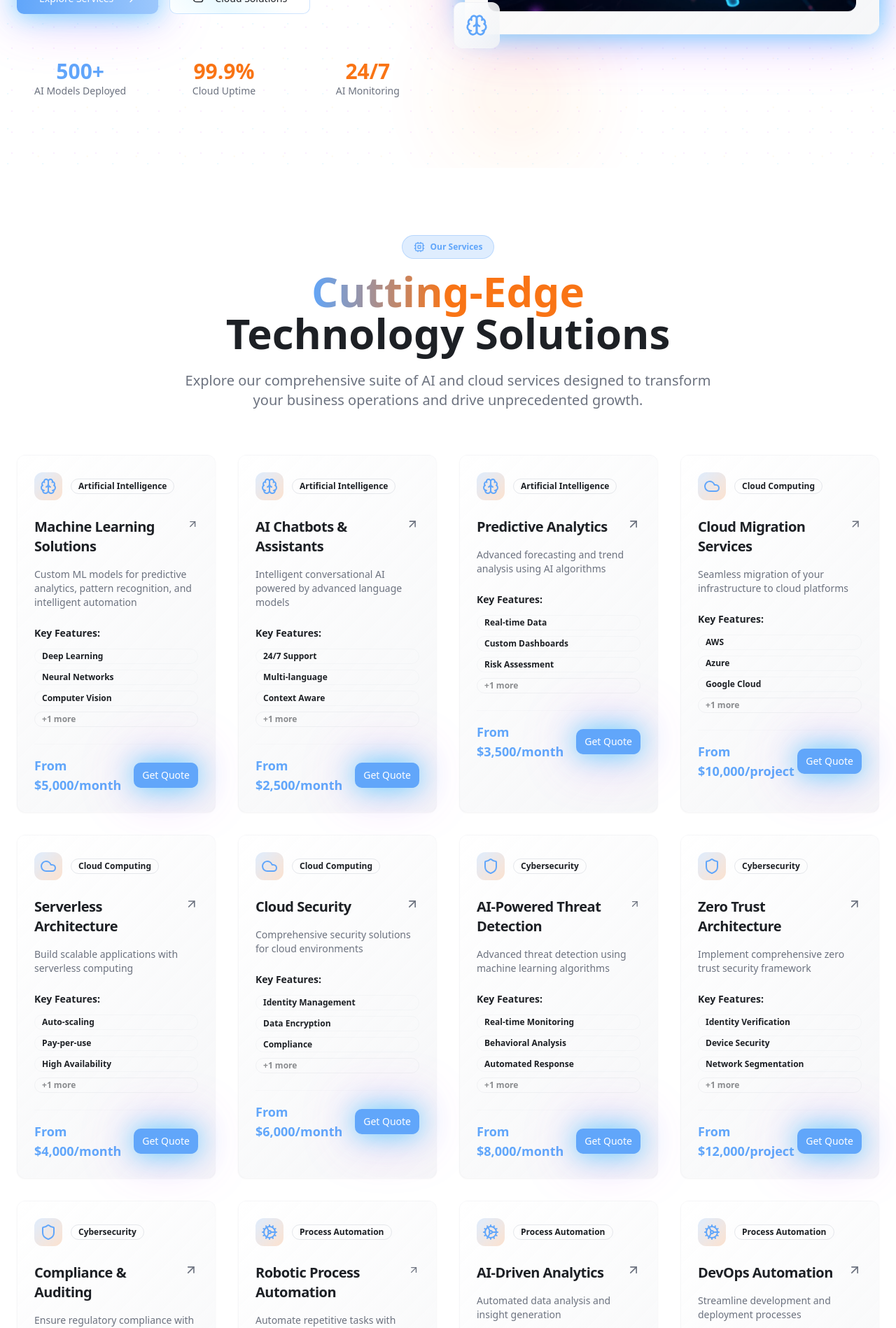
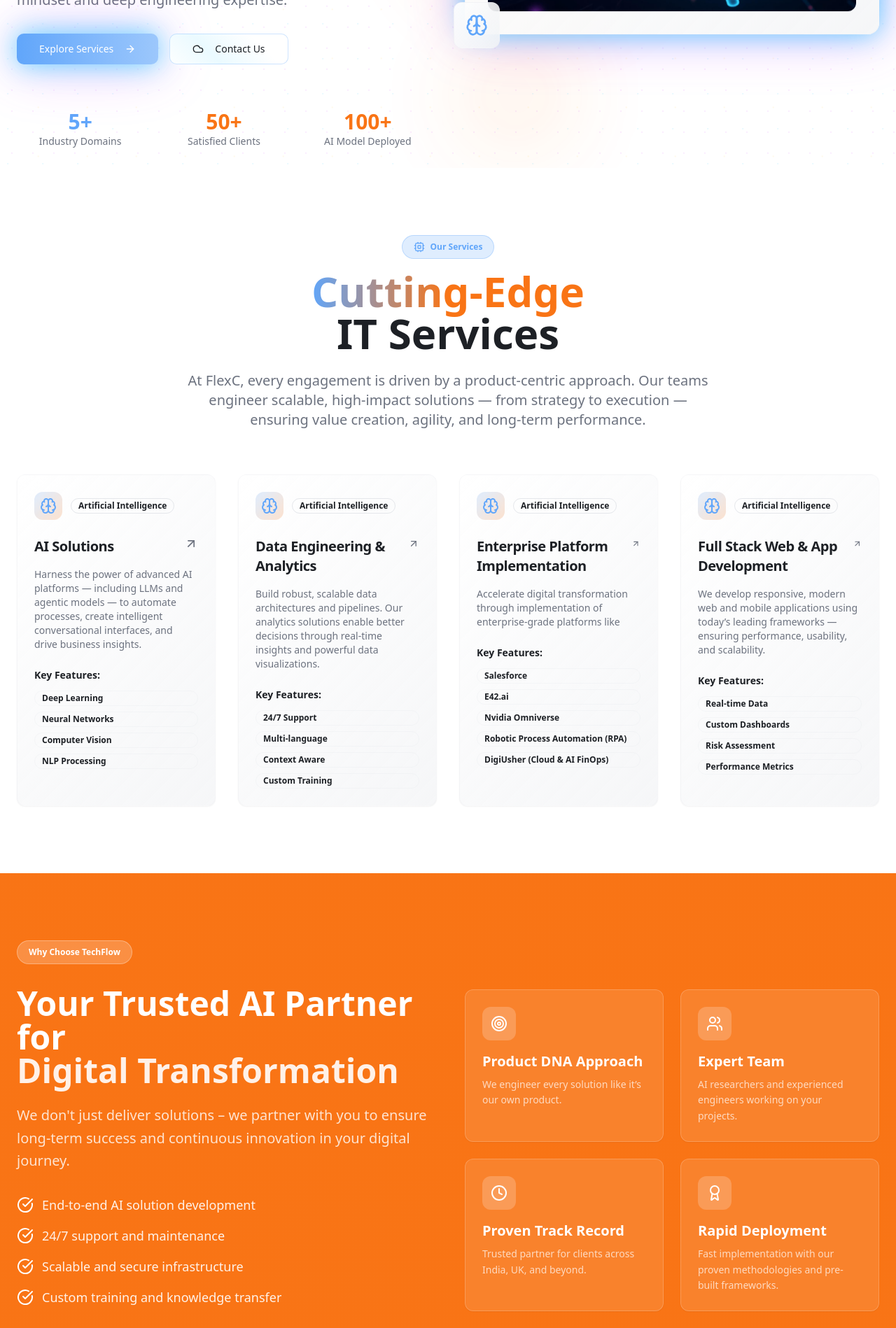
Before and after one commit to pushprajsingh13/flexcweb, a React (Vite) app: page / in a window 1280 px wide. Shown: the part 560-2458 px from the top of the page at 70% size. Built offline with nearby package versions, Linux system fonts and the light colour scheme.

Commit message:
new code new

```diff
--- a/src/components/CTASection.tsx
+++ b/src/components/CTASection.tsx
@@ -36,8 +36,8 @@ export const CTASection = () => {
             <span className="text-foreground">with AI Excellence</span>
           </h2>
           <p className="text-xl text-muted-foreground max-w-3xl mx-auto">
-            Ready to revolutionize your operations? Let's discuss how our AI solutions
-            can accelerate your digital transformation journey.
+            Looking to build, scale, or optimize your tech stack?
+            Partner with FlexC — your trusted ally in engineering innovation.
           </p>
         </div>
 
--- a/src/components/DigitalOfferingsSection.tsx
+++ b/src/components/DigitalOfferingsSection.tsx
@@ -13,23 +13,23 @@ import {
 const offerings = [
   {
     icon: Target,
-    title: "Proven Track Record",
-    description: "Over 500 successful AI implementations with measurable ROI for our clients."
+    title: "Product DNA Approach",
+    description: "We engineer every solution like it’s our own product."
   },
   {
     icon: Users,
     title: "Expert Team",
-    description: "PhD-level AI researchers and experienced engineers working on your projects."
+    description: "AI researchers and experienced engineers working on your projects."
   },
   {
     icon: Clock,
-    title: "Rapid Deployment",
-    description: "Fast implementation with our proven methodologies and pre-built frameworks."
+    title: "Proven Track Record",
+    description: "Trusted partner for clients across India, UK, and beyond."
   },
   {
     icon: Award,
-    title: "Industry Recognition",
-    description: "Award-winning solutions recognized by leading technology organizations."
+    title: "Rapid Deployment",
+    description: "Fast implementation with our proven methodologies and pre-built frameworks."
   }
 ];
 
@@ -59,8 +59,7 @@ export const DigitalOfferingsSection = () => {
               </h2>
 
               <p className="text-xl text-white/80 leading-relaxed">
-                We don't just deliver AI solutions – we partner with you to ensure long-term
-                success and continuous innovation in your digital journey.
+                We don't just deliver solutions – we partner with you to ensure long-term success and continuous innovation in your digital journey.
               </p>
             </div>
 
--- a/src/components/HeroSection.tsx
+++ b/src/components/HeroSection.tsx
@@ -25,16 +25,15 @@ export const HeroSection = () => {
 
               <h1 className="text-5xl lg:text-7xl font-bold leading-tight">
                 <span className="matrix-text bg-gradient-to-r from-primary via-accent to-secondary bg-clip-text text-transparent">
-                  AI Powered
+                  Engineering the Future of Work
                 </span>
                 <br />
-                <span className="text-foreground">IT Services</span>
+                <span className="text-foreground">Through Technology</span>
               </h1>
 
               <p className="text-xl text-muted-foreground leading-relaxed max-w-lg">
-                Revolutionize your business with cutting-edge artificial intelligence,
-                cloud computing, and advanced automation solutions that drive innovation
-                and accelerate digital transformation.
+                Product-led IT Services | Cloud FinOps | AI Solutions | Platform Expertise
+                Empowering businesses with cutting-edge technology services driven by a product mindset and deep engineering expertise.
               </p>
             </div>
 
@@ -46,23 +45,23 @@ export const HeroSection = () => {
 
               <Button size="lg" variant="outline" className="holo-border border-primary/30 hover:bg-primary/10">
                 <Cloud className="w-5 h-5 mr-2" />
-                Cloud Solutions
+                  Contact Us
               </Button>
             </div>
 
             {/* Stats */}
             <div className="grid grid-cols-3 gap-6 pt-8">
               <div className="text-center">
-                <div className="text-3xl font-bold text-primary">500+</div>
-                <div className="text-sm text-muted-foreground">AI Models Deployed</div>
+                <div className="text-3xl font-bold text-primary">5+</div>
+                <div className="text-sm text-muted-foreground">Industry Domains</div>
               </div>
               <div className="text-center">
-                <div className="text-3xl font-bold text-secondary">99.9%</div>
-                <div className="text-sm text-muted-foreground">Cloud Uptime</div>
+                <div className="text-3xl font-bold text-secondary">50+</div>
+                <div className="text-sm text-muted-foreground">Satisfied Clients</div>
               </div>
               <div className="text-center">
-                <div className="text-3xl font-bold text-accent">24/7</div>
-                <div className="text-sm text-muted-foreground">AI Monitoring</div>
+                <div className="text-3xl font-bold text-accent">100+</div>
+                <div className="text-sm text-muted-foreground">AI Model Deployed</div>
               </div>
             </div>
           </div>
--- a/src/components/ServicesGrid.tsx
+++ b/src/components/ServicesGrid.tsx
@@ -28,129 +28,27 @@ const services = [
     image: mlAlgorithms,
     services: [
       {
-        title: "Machine Learning Solutions",
-        description: "Custom ML models for predictive analytics, pattern recognition, and intelligent automation",
+        title: "AI Solutions",
+        description: "Harness the power of advanced AI platforms — including LLMs and agentic models — to automate processes, create intelligent conversational interfaces, and drive business insights.",
         features: ["Deep Learning", "Neural Networks", "Computer Vision", "NLP Processing"],
-        price: "From $5,000/month"
       },
       {
-        title: "AI Chatbots & Assistants",
-        description: "Intelligent conversational AI powered by advanced language models",
+        title: "Data Engineering & Analytics",
+        description: "Build robust, scalable data architectures and pipelines. Our analytics solutions enable better decisions through real-time insights and powerful data visualizations.",
         features: ["24/7 Support", "Multi-language", "Context Aware", "Custom Training"],
-        price: "From $2,500/month"
       },
       {
-        title: "Predictive Analytics",
-        description: "Advanced forecasting and trend analysis using AI algorithms",
+        title: "Enterprise Platform Implementation",
+        description: "Accelerate digital transformation through implementation of enterprise-grade platforms like",
+        features: ["Salesforce", "E42.ai", "Nvidia Omniverse", "Robotic Process Automation (RPA)","DigiUsher (Cloud & AI FinOps)"],
+      },
+      {
+        title: "Full Stack Web & App Development",
+        description: "We develop responsive, modern web and mobile applications using today’s leading frameworks — ensuring performance, usability, and scalability.",
         features: ["Real-time Data", "Custom Dashboards", "Risk Assessment", "Performance Metrics"],
-        price: "From $3,500/month"
       }
     ]
   },
-  {
-    category: "Cloud Computing",
-    icon: Cloud,
-    color: "secondary",
-    image: cloudDatacenter,
-    services: [
-      {
-        title: "Cloud Migration Services",
-        description: "Seamless migration of your infrastructure to cloud platforms",
-        features: ["AWS", "Azure", "Google Cloud", "Multi-cloud Strategy"],
-        price: "From $10,000/project"
-      },
-      {
-        title: "Serverless Architecture",
-        description: "Build scalable applications with serverless computing",
-        features: ["Auto-scaling", "Pay-per-use", "High Availability", "Microservices"],
-        price: "From $4,000/month"
-      },
-      {
-        title: "Cloud Security",
-        description: "Comprehensive security solutions for cloud environments",
-        features: ["Identity Management", "Data Encryption", "Compliance", "Monitoring"],
-        price: "From $6,000/month"
-      }
-    ]
-  },
-  {
-    category: "Cybersecurity",
-    icon: Shield,
-    color: "accent",
-    image: cybersecurity,
-    services: [
-      {
-        title: "AI-Powered Threat Detection",
-        description: "Advanced threat detection using machine learning algorithms",
-        features: ["Real-time Monitoring", "Behavioral Analysis", "Automated Response", "Threat Intelligence"],
-        price: "From $8,000/month"
-      },
-      {
-        title: "Zero Trust Architecture",
-        description: "Implement comprehensive zero trust security framework",
-        features: ["Identity Verification", "Device Security", "Network Segmentation", "Continuous Monitoring"],
-        price: "From $12,000/project"
-      },
-      {
-        title: "Compliance & Auditing",
-        description: "Ensure regulatory compliance with automated auditing",
-        features: ["GDPR", "HIPAA", "SOC 2", "Automated Reports"],
-        price: "From $5,000/month"
-      }
-    ]
-  },
-  {
-    category: "Process Automation",
-    icon: Cog,
-    color: "primary",
-    image: automation,
-    services: [
-      {
-        title: "Robotic Process Automation",
-        description: "Automate repetitive tasks with intelligent bots",
-        features: ["Workflow Automation", "Document Processing", "Data Entry", "Task Scheduling"],
-        price: "From $3,000/month"
-      },
-      {
-        title: "AI-Driven Analytics",
-        description: "Automated data analysis and insight generation",
-        features: ["Data Mining", "Pattern Recognition", "Automated Reporting", "Business Intelligence"],
-        price: "From $4,500/month"
-      },
-      {
-        title: "DevOps Automation",
-        description: "Streamline development and deployment processes",
-        features: ["CI/CD Pipelines", "Infrastructure as Code", "Monitoring", "Auto-scaling"],
-        price: "From $6,500/month"
-      }
-    ]
-  },
-  {
-    category: "Blockchain & Web3",
-    icon: Link,
-    color: "secondary",
-    image: blockchain,
-    services: [
-      {
-        title: "Smart Contract Development",
-        description: "Custom smart contracts for decentralized applications",
-        features: ["Ethereum", "Polygon", "Solana", "Security Audits"],
-        price: "From $15,000/project"
-      },
-      {
-        title: "DeFi Solutions",
-        description: "Decentralized finance platforms and protocols",
-        features: ["Lending Protocols", "DEX Development", "Yield Farming", "Tokenization"],
-        price: "From $25,000/project"
-      },
-      {
-        title: "NFT Marketplaces",
-        description: "End-to-end NFT marketplace development",
-        features: ["Minting Platform", "Trading Features", "Royalty System", "Multi-chain Support"],
-        price: "From $20,000/project"
-      }
-    ]
-  }
 ];
 
 export const ServicesGrid = () => {
@@ -167,11 +65,10 @@ export const ServicesGrid = () => {
               Cutting-Edge
             </span>
             <br />
-            Technology Solutions
+            IT Services
           </h2>
           <p className="text-xl text-muted-foreground max-w-3xl mx-auto">
-            Explore our comprehensive suite of AI and cloud services designed to transform
-            your business operations and drive unprecedented growth.
+            At FlexC, every engagement is driven by a product-centric approach. Our teams engineer scalable, high-impact solutions — from strategy to execution — ensuring value creation, agility, and long-term performance.
           </p>
         </div>
 
@@ -206,7 +103,7 @@ export const ServicesGrid = () => {
                   <div className="space-y-3">
                     <h4 className="text-sm font-semibold text-foreground">Key Features:</h4>
                     <div className="grid grid-cols-1 gap-2">
-                      {service.features.slice(0, 3).map((feature) => (
+                      {service.features.slice(0, 5).map((feature) => (
                         <Badge
                           key={feature}
                           variant="outline"
@@ -215,22 +112,14 @@ export const ServicesGrid = () => {
                           {feature}
                         </Badge>
                       ))}
-                      {service.features.length > 3 && (
+                      {/*{service.features.length > 3 && (
                         <Badge variant="outline" className="text-xs opacity-50">
                           +{service.features.length - 3} more
                         </Badge>
-                      )}
+                      )}*/}
                     </div>
                   </div>
 
-                  <div className="pt-4 border-t border-border/20">
-                    <div className="flex items-center justify-between">
-                      <span className="text-lg font-bold text-primary">{service.price}</span>
-                      <Button size="sm" className="neural-pulse">
-                        Get Quote
-                      </Button>
-                    </div>
-                  </div>
                 </CardContent>
               </Card>
             ))
--- a/src/components/TechStats.tsx
+++ b/src/components/TechStats.tsx
@@ -6,33 +6,49 @@ const stats = [
   {
     icon: TrendingUp,
     value: "500+",
-    label: "AI Models Deployed",
-    description: "Advanced machine learning models running in production",
+    label: "Global E-Commerce Platform",
+    description: "Cross-border logistics & compliance platform",
     progress: 95,
     color: "primary"
   },
   {
     icon: Users,
     value: "10K+",
-    label: "Clients Served",
-    description: "Businesses transformed with our AI solutions",
+    label: "Healthcare Consulting (UK)",
+    description: "Specialty medicine logistics platform",
     progress: 88,
     color: "secondary"
   },
   {
     icon: Clock,
     value: "99.9%",
-    label: "System Uptime",
-    description: "Reliable cloud infrastructure with minimal downtime",
+    label: "EV Manufacturer",
+    description: "Mobile & B2B platform for vehicle health & tracking",
     progress: 99,
     color: "accent"
   },
   {
     icon: Award,
     value: "24/7",
-    label: "AI Monitoring",
-    description: "Continuous monitoring and optimization of AI systems",
+    label: "Pickleball Sports League",
+    description: "Player draft management and analytics",
     progress: 100,
+    color: "primary"
+  },
+  {
+    icon: Users,
+    value: "10K+",
+    label: "Cloud FinOps",
+    description: "Cloud cost reduction by 75% via FinOps and re-architecture",
+    progress: 88,
+    color: "secondary"
+  },
+  {
+    icon: TrendingUp,
+    value: "500+",
+    label: "AI Talent Marketplace Platform",
+    description: "Cut down Talent Hiring cycle across contracting and full time hires",
+    progress: 95,
     color: "primary"
   }
 ];
@@ -60,8 +76,7 @@ export const TechStats = () => {
             <span className="text-foreground">Across Industries</span>
           </h2>
           <p className="text-xl text-muted-foreground max-w-3xl mx-auto">
-            Our cutting-edge AI and cloud solutions deliver measurable impact
-            with industry-leading performance metrics and reliability.
+            Whether you're scaling AI infrastructure or optimizing legacy cloud spend — we bring the tools, expertise, and agility to transform your cloud economics.
           </p>
         </div>
 
--- a/src/components/WhyChooseSection.tsx
+++ b/src/components/WhyChooseSection.tsx
@@ -12,8 +12,8 @@ import {
 const reasons = [
   {
     icon: Zap,
-    title: "Lightning Fast Implementation",
-    description: "Get your AI solutions deployed in weeks, not months, with our streamlined processes.",
+    title: "Cost Visibility",
+    description: "Analyze and reduce cloud costs.",
     color: "primary"
   },
   {
@@ -24,26 +24,26 @@ const reasons = [
   },
   {
     icon: Globe,
-    title: "Global Scalability",
-    description: "Solutions that scale seamlessly across regions and handle millions of operations.",
+    title: "Cloud Optimization",
+    description: "Optimize cloud architecture.",
     color: "accent"
   },
   {
     icon: Lightbulb,
-    title: "Innovation First",
-    description: "Cutting-edge research and development keeping you ahead of the competition.",
+    title: "Proven ROI",
+    description: "Maximize ROI on AI/ML workloads.",
     color: "primary"
   },
   {
     icon: TrendingUp,
-    title: "Proven ROI",
-    description: "Average 300% ROI within the first year of AI implementation for our clients.",
+    title: "Business Alignment",
+    description: "Drive governance and efficiency across multicloud setups.",
     color: "secondary"
   },
   {
     icon: Heart,
-    title: "24/7 Support",
-    description: "Round-the-clock technical support and maintenance for uninterrupted operations.",
+    title: "Lightning Fast Implementation",
+    description: "Get your FinOps AI solutions deployed in weeks, not months, with our streamlined processes.",
     color: "accent"
   }
 ];
@@ -61,11 +61,10 @@ export const WhyChooseSection = () => {
               Why Flex
             </span>
             <br />
-            <span className="text-foreground">With Our Platform</span>
+            <span className="text-foreground">Strategic Partnership: DigiUsher + FlexC Cloud and AI FinOps Reimagined</span>
           </h2>
           <p className="text-xl text-muted-foreground max-w-3xl mx-auto">
-            Experience the difference with our innovative approach to AI and cloud solutions.
-            We deliver exceptional results that drive your business forward.
+            As an implementation and reseller partner of DigiUsher, FlexC delivers end-to-end FinOps solutions for cloud and AI workloads. Our joint offering helps enterprises:
           </p>
         </div>
 
--- a/src/pages/Index.tsx
+++ b/src/pages/Index.tsx
@@ -18,7 +18,7 @@ const Index = () => {
       <WhyChooseSection />
       <AIToolsSection />
       <TechStats />
-      <ProcessSection />
+      {/*<ProcessSection />*/}
       <CTASection />
     </div>
   );
```
